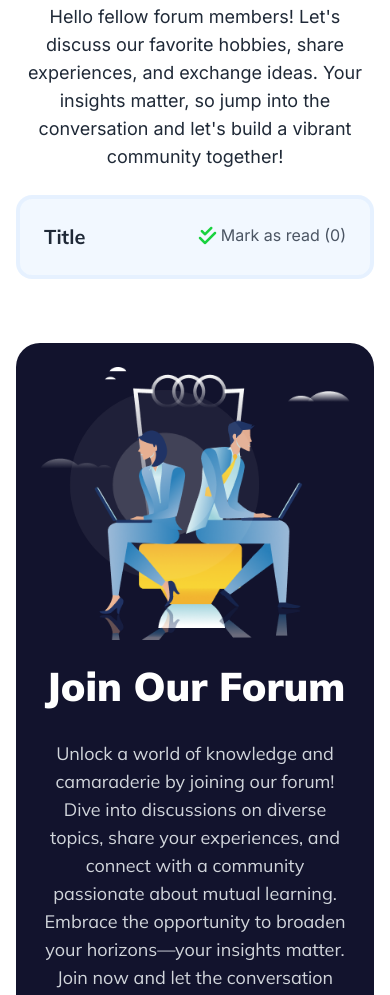
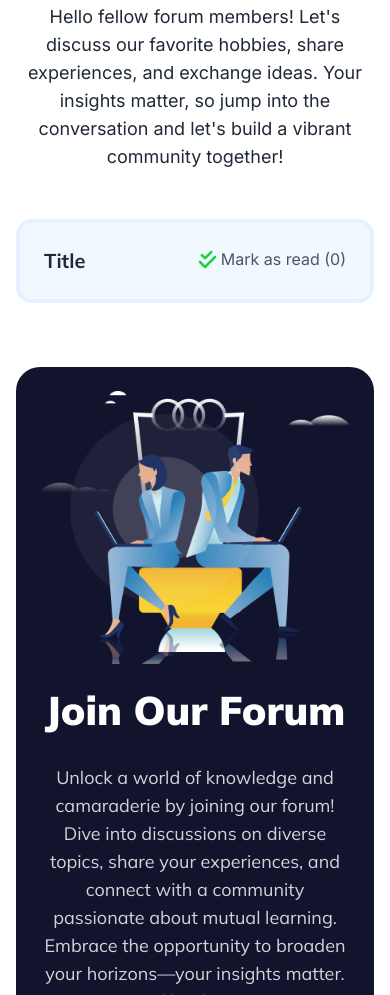
Before and after one commit to khanm206/EchoShare, a plain HTML site: page index.html in a window 390 px wide. Shown: the part 801-1796 px from the top of the page. Drawn offline with nearby package versions, Linux system fonts and the light colour scheme; no server answers.

Commit message:
cards responsive final check

```diff
--- a/index.html
+++ b/index.html
@@ -171,7 +171,7 @@
         </div>
 
         <!-- Mark read -->
-        <div class="bg-[#79b8fc19] mulish p-6 rounded-2xl w-full h-fit border-[#79b8fc19] border-4">
+        <div class="bg-[#79b8fc19] mulish p-6 rounded-2xl w-full h-fit border-[#79b8fc19] border-4 mt-6 lg:mt-0">
           <div class="flex justify-between">
             <h3 class="text-xl font-bold">Title</h3>
             <p class="inter text-base font-normal text-gray-600">
```
